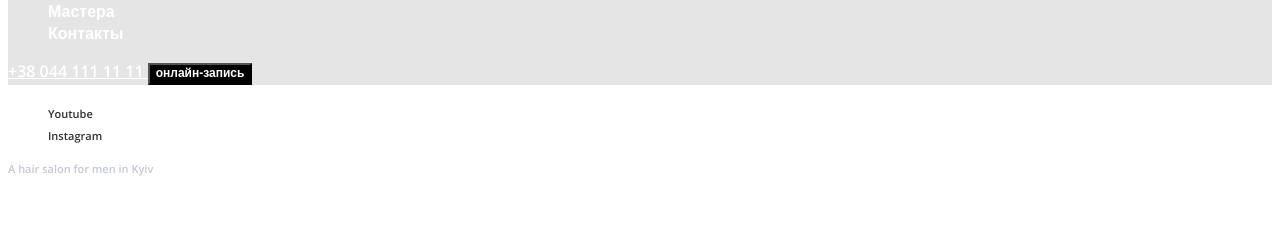
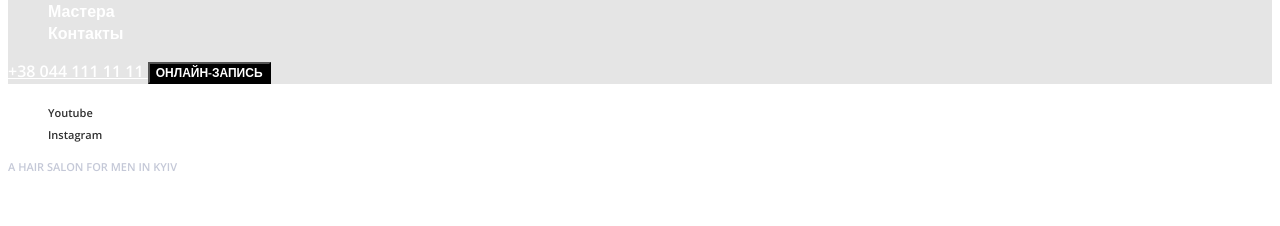
Before and after one commit to nebesniu/barbershop, a plain HTML site: page index.html in a window 1280 px wide. Shown: the part 129-355 px from the top of the page. Drawn offline with nearby package versions, Linux system fonts and the light colour scheme.

Commit message:
add styles

```diff
--- a/css/styles.css
+++ b/css/styles.css
@@ -30,6 +30,7 @@ body {
   font-weight: 600;
   font-size: 11px;
   line-height: 1.36;
+  text-transform: uppercase;
 }
 
 .section-title {
@@ -67,9 +68,11 @@ body {
 }
 /*                           кнопки */
 .btn {
+  font-family: inherit;
   font-weight: 600;
   font-size: 12px;
   line-height: 1.33;
+  text-transform: uppercase;
 }
 
 .first-btn {
@@ -112,8 +115,6 @@ body {
 }
 
 .hero-subtitle {
-  font-weight: 600;
-  font-size: 11px;
   color: rgba(157, 164, 189, 0.6);
 }
 
--- a/index.html
+++ b/index.html
@@ -8,7 +8,7 @@
   <title>Барбершоп</title>
   <link rel="preconnect" href="https://fonts.googleapis.com">
   <link rel="preconnect" href="https://fonts.gstatic.com" crossorigin>
-  <link href="https://fonts.googleapis.com/css2?family=Open+Sans:wght@400;600&family=Raleway:wght@700&display=swap"
+  <link href="https://fonts.googleapis.com/css2?family=Open+Sans:wght@400;600;700&family=Raleway:wght@700&display=swap"
     rel="stylesheet">
 
   <link rel="stylesheet" href="./css/styles.css">
@@ -44,7 +44,7 @@
       </ul>
 
       <div class="hero-box">
-        <p lang="en" class="hero-subtitle">A hair salon for men in Kyiv</p>
+        <p lang="en" class="hero-subtitle section-subtitle">A hair salon for men in Kyiv</p>
         <h1 lang="en" class="hero-title">BarberShop</h1>
         <p class="hero-text">Мы эксперты в модных мужских стрижках. Работаем быстро, осторожно и со вкусом.
         </p>
```
